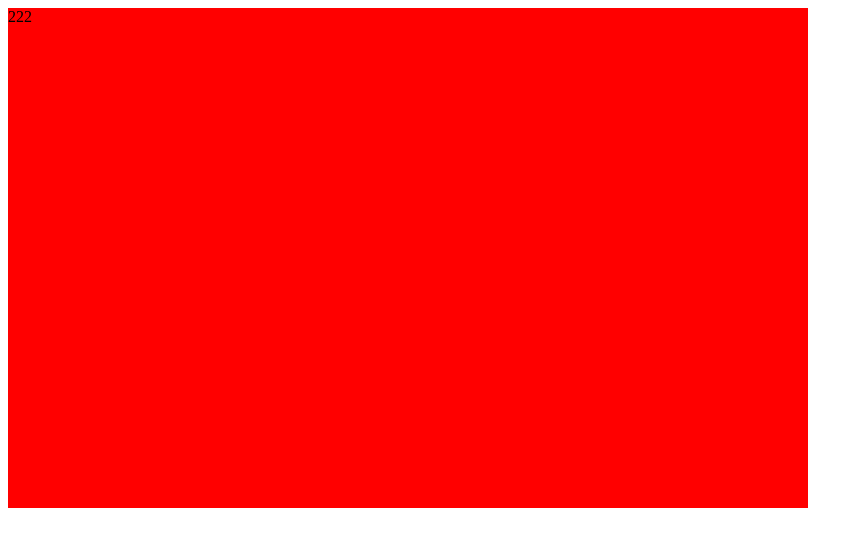
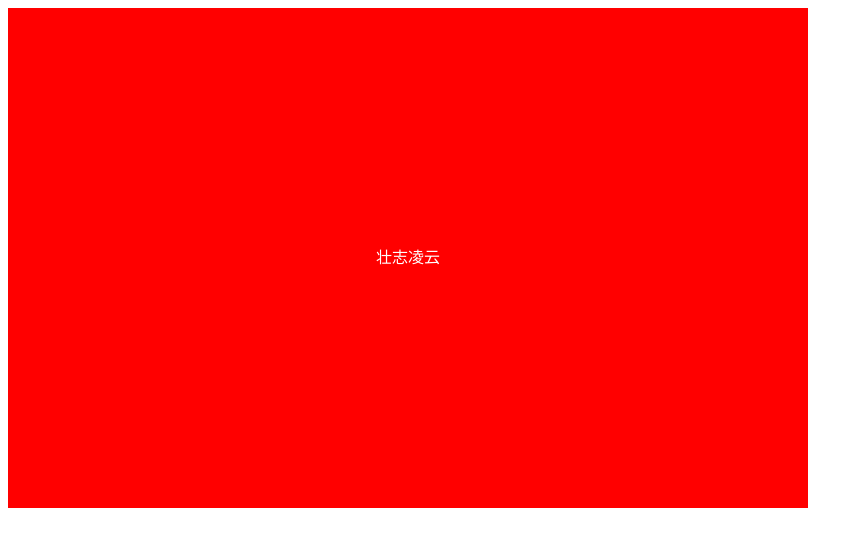
Before and after one commit to SeLuo/project_1, a plain HTML site: page index.html in a window 1280 px wide. Shown: the whole page, without its empty margins (0-863 px from the left). Drawn offline with Linux system fonts and the light colour scheme.

```diff
--- a/index.css
+++ b/index.css
@@ -2,6 +2,9 @@ div {
     width: 800px;
     height: 500px;
     background-color: red;
+    text-align: center;
+    line-height: 500px;
+    color: rgb(255, 255, 255);
     overflow: hidden;
     transition: all 0.5s;
 }
--- a/index.html
+++ b/index.html
@@ -8,7 +8,7 @@
     <link rel="stylesheet" href="./index.css">
 </head>
 <body>
-    <div>222</div>
+    <div>壮志凌云</div>
 
     <script src="./index.js"></script>
 </body>
```
